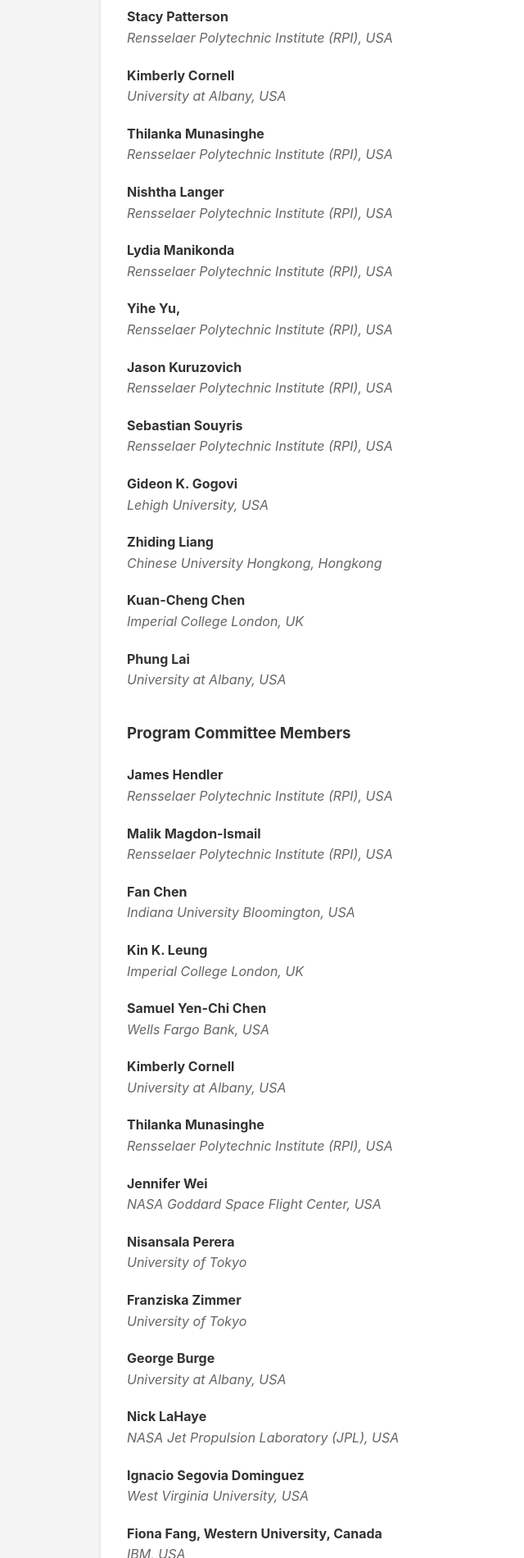
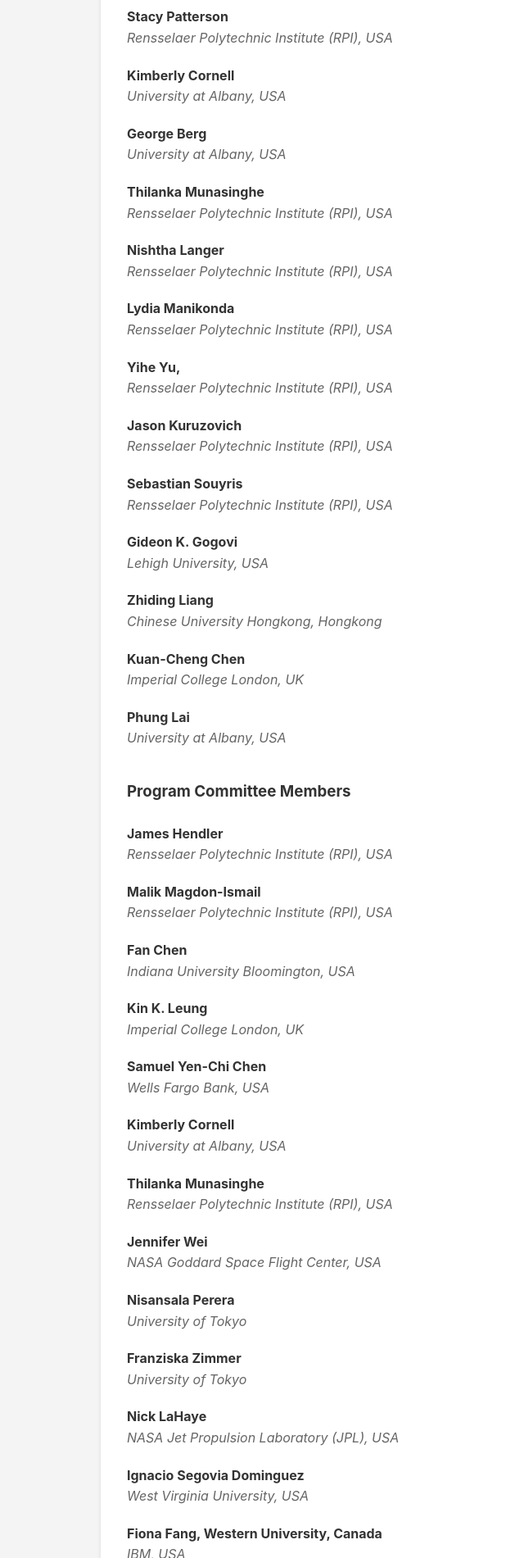
Before and after one commit to QCAI-Workshop/qcai-workshop.github.io, a plain HTML site: page index.html in a window 1280 px wide. Shown: the part 3650-5551 px from the top of the page at 82% size, without its empty margins (37-677 px from the left). Drawn offline with Linux system fonts and the light colour scheme.

Commit message:
Update list of contributors in index.html

```diff
--- a/index.html
+++ b/index.html
@@ -212,6 +212,7 @@
 
                 <li><strong>Stacy Patterson</strong> <span>Rensselaer Polytechnic Institute (RPI), USA</span></li>
                 <li><strong>Kimberly Cornell</strong> <span>University at Albany, USA</span></li>
+                <li><strong>George Berg </strong> <span>University at Albany, USA</span></li>
                 <li><strong>Thilanka Munasinghe</strong> <span>Rensselaer Polytechnic Institute (RPI), USA</span></li>
                 <!-- <li><strong>Muhammad Ismail</strong> <span>Tennessee Tech University, Cookeville, TN, USA</span></li> -->
                 <!-- <li><strong>Juntao Chen</strong> <span>Fordham University, USA</span></li> -->
@@ -241,7 +242,7 @@
                 <li><strong>Franziska Zimmer </strong> <span>University of Tokyo </span></li>
 
                 <!-- <li><strong>Soohyun Park</strong> <span>Sookmyung Women's University, Korea</span></li> -->
-                <li><strong>George Burge </strong> <span>University at Albany, USA</span></li>
+                <!-- <li><strong>George Burge </strong> <span>University at Albany, USA</span></li> -->
                 <!-- <li><strong>Netanel Lindner</strong> <span> Technion – Israel Institute of Technology QEDMA, Israe</span></li> -->
                 <!-- <li><strong>Su Fong Chien</strong> <span>Axon Logic, Greece</span></li> -->
                 <!-- <li><strong>Daswin De Silva</strong> <span> La Trobe University, Australia</span></li> -->
```
